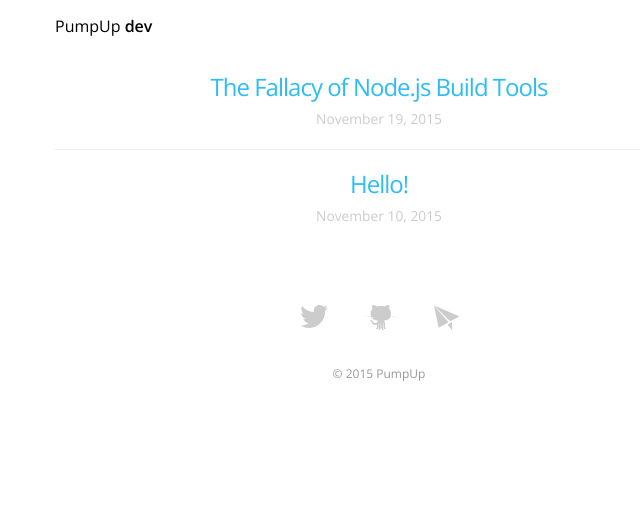
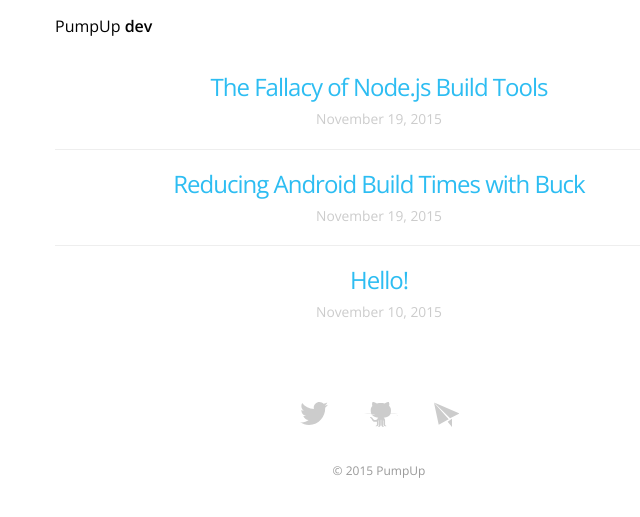
Before and after one commit to pumpupapp/pumpupapp.github.io, a Jekyll site: the page built from index.html, in a window 1280 px wide. Shown: the top 517 px of the page, without its empty margins (261-901 px from the left). Built offline with Jekyll 4.4.1, drawn with Linux system fonts in a browser that asks for light colours; Markdown is read by kramdown in place of the engine named in the settings; the list of posts is cut into pages by our own code.

Commit message:
:memo: "Reducing Android Build Times with Buck"

```diff
--- a/_drafts/how-pumpup-reduced-android-build-times-to-10-seconds-from-3-minutes.md
+++ b/_posts/2015-11-19-reducing-android-build-times-with-buck.md
@@ -1,8 +1,8 @@
 ---
 layout: post
-title: How PumpUp Setup Buck For Android Reducing Compile Time From 3 Minutes To 10 Seconds
+title: Reducing Android Build Times with Buck
 author: AnthonyUccello
-meta: Beginners guide to setting up Buck for Android Studio
+meta: How PumpUp setup Buck for Android; reducing compile times from 3 minutes to 10 seconds.
 ---
 
 1. [Intro](#intro)
```
